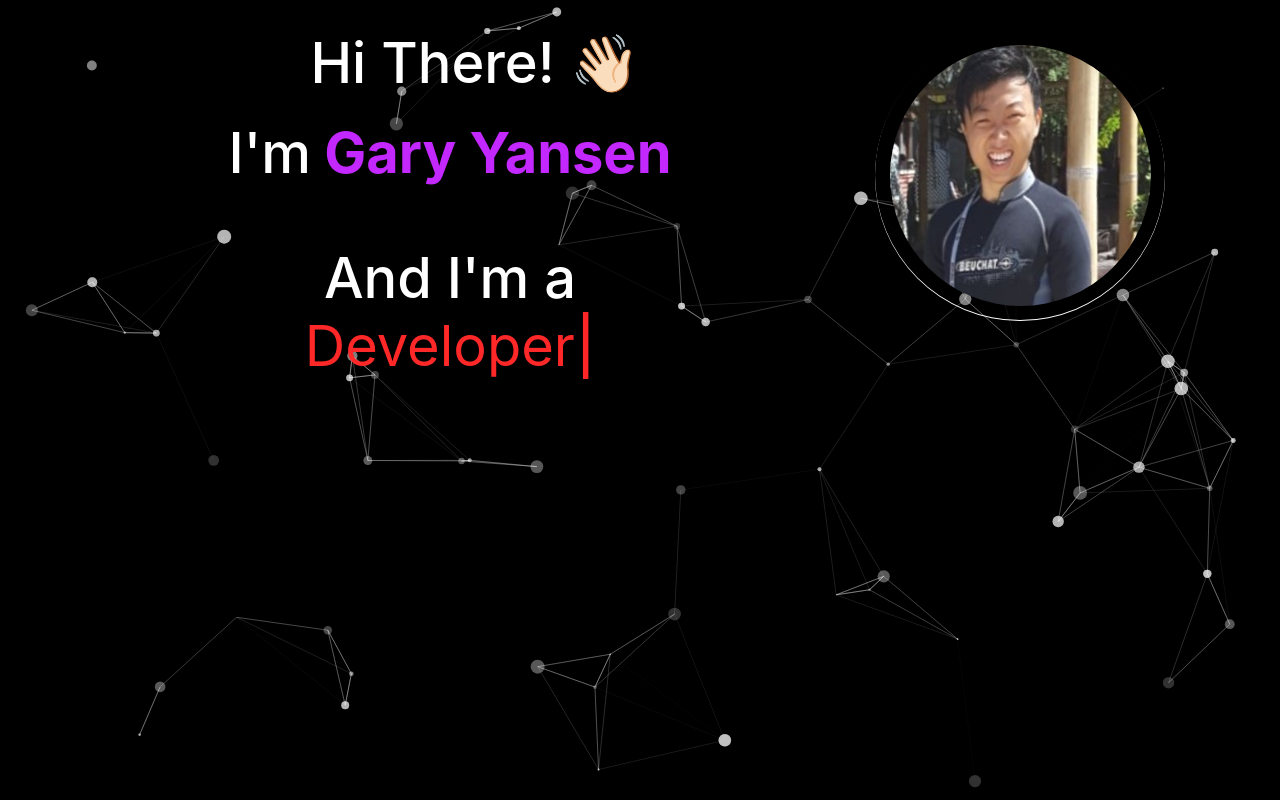
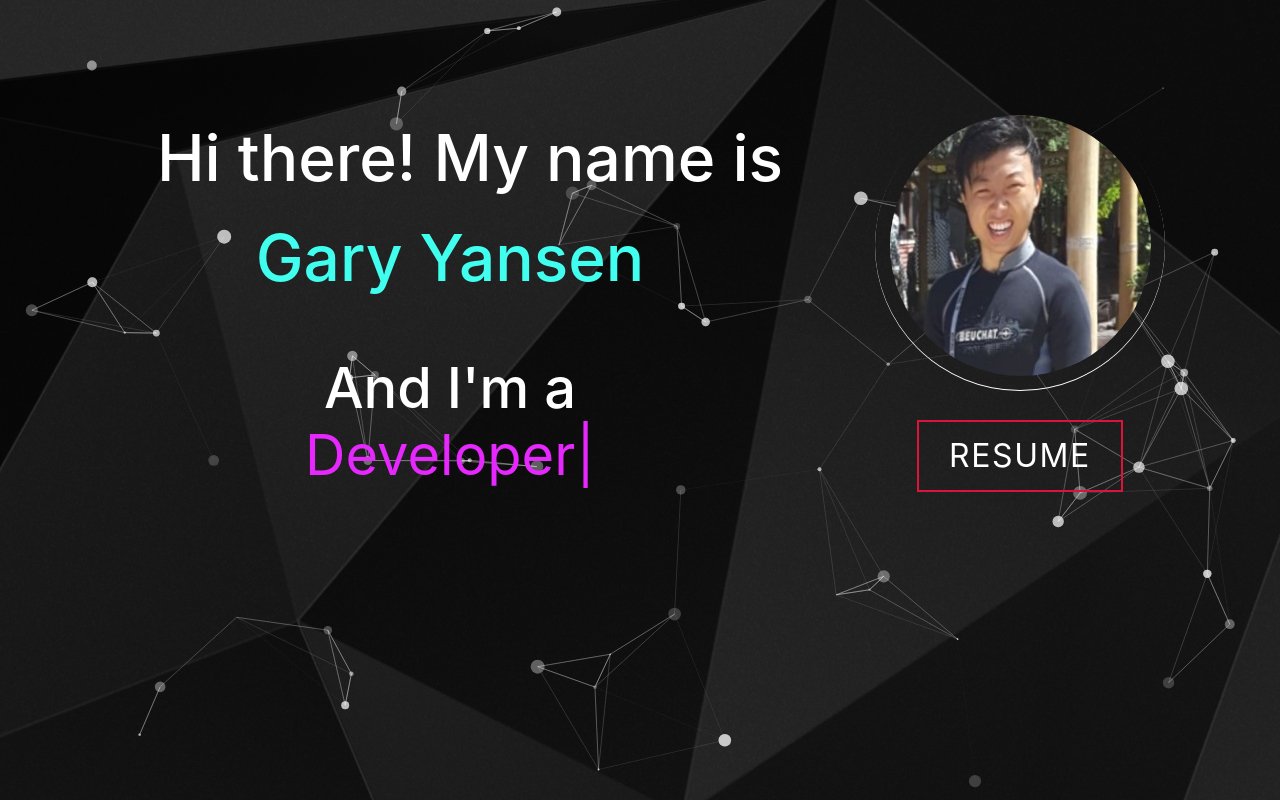
Before and after one commit to g4ryy/portfolio, a React (Create React App) app in the folder frontend/: page / in a window 1280 px wide. Built offline with nearby package versions, Linux system fonts and the light colour scheme; a web font is replaced by a local one.

Commit message:
Add animations to home page

```diff
--- a/frontend/src/App.css
+++ b/frontend/src/App.css
@@ -1,5 +1,14 @@
 .App {
   text-align: center;
+}
+
+body {
+  background: url("./assets/bg.jpg") no-repeat center center fixed;
+  -webkit-background: cover;
+  -moz-background: cover;
+  -o-background: cover;
+  background: cover;
+
 }
 
 .App-logo {
--- a/frontend/src/components/Home/Home.js
+++ b/frontend/src/components/Home/Home.js
@@ -4,35 +4,36 @@ import Particle from '../Particle';
 
 export default function Home() {
     return (
-        <section>
             <div className="home-section container-fluid" id="home">
                 <Particle />
                 <div className="container home-content">
-                    <div className="row" style={{color:'white'}}>
+                    <div className="row">
                         <div className="col-md-8 home-header">
                             <h1 style={{ paddingBottom: 15}} className="heading">
-                                Hi There! <span className="wave" role="img" aria-labelledby="wave">👋🏻</span>
+                                Hi there! My name is
+                                <span></span>
                             </h1>
 
                             <h1 className="heading-name">
-                                I'm
-                                <strong className="main-name"> Gary Yansen</strong>
+                                Gary Yansen
+                                <span></span>
                             </h1>
 
                             <div style={{ padding: 50}}>
-                                <h1 className="heading-des">
+                                <h2 className="heading-des">
                                     And I'm a<Type />
-                                </h1>
+                                </h2>
                             </div>
                         </div>
                         <div className="col-md-4" style={{paddingBottom: 16}}>
                             <div className="profile-picture">
                                 <div className="profile-picture-background" onClick></div>
                             </div>
+
+                            <div id="resume"> resume</div>
                         </div>
                     </div>
                 </div>
             </div>
-        </section>
     )
 }
--- a/frontend/src/styles.css
+++ b/frontend/src/styles.css
@@ -14,75 +14,67 @@ html {
   --imp-text-color: #c770f0;
 }
 
-/* --------- */
 /* Home section */
-/* --------- */
-.wave {
-    animation-name: wave-animation; /* Refers to the name of your @keyframes element below */
-    animation-duration: 2.1s; /* Change to speed up or slow down */
-    animation-iteration-count: infinite; /* Never stop waving :) */
-    transform-origin: 70% 70%; /* Pivot around the bottom-left palm */
-    display: inline-block;
-  }
-
-  @keyframes wave-animation {
-    0% {
-      transform: rotate(0deg);
-    }
-    10% {
-      transform: rotate(14deg);
-    } /* The following five values can be played with to make the waving more or less extreme */
-    20% {
-      transform: rotate(-8deg);
-    }
-    30% {
-      transform: rotate(14deg);
-    }
-    40% {
-      transform: rotate(-4deg);
-    }
-    50% {
-      transform: rotate(10deg);
-    }
-    60% {
-      transform: rotate(0deg);
-    } /* Reset for the last half to pause */
-    100% {
-      transform: rotate(0deg);
-    }
-  }
-
 .home-section {
-    position: relative;
-    background-position: top center;
-    background-repeat: no-repeat;
-    padding-bottom: 30px !important;
-    padding-top: 30px !important;
+  padding-top: 100px !important;
 }
 
 .heading {
-  font-size: 3.5em !important;
-  padding-left: 50px !important;
+  padding-top: 20px;
+  color: transparent;
+  font-size: 4rem !important;
+  padding-left: 40px !important;
+  animation: text-reveal 0.5s ease forwards;
+	animation-delay: 1s;
 }
 
 .heading-name {
-  font-size: 3.5em !important;
+  color: transparent;
+  font-size: 4rem !important;
+  animation: name-reveal 0.5s ease forwards;
+	animation-delay: 2s;
 }
 
 .heading-des {
-  font-size: 3.5em !important;
+  color: transparent;
+  font-size: 3.5rem !important;
+  animation: text-reveal 0.5s ease forwards;
+	animation-delay: 3s;
 }
 
-.main-name {
-  color: #c228ff;
+.heading span {
+	position: absolute !important;
+	top: 0;
+	left: 0;
+	height: 20%;
+	width: 0;
+	background-color: red;
+	animation: box_reveal_one 1s ease;
+	animation-delay: 0.5s;
+}
+
+.heading-name span {
+  margin-left: 100px;
+	position: absolute;
+	left: 0;
+	height: 20%;
+	width: 0;
+	background-color: red;
+	animation: box_reveal_two 1s ease;
+	animation-delay: 1.5s;
 }
 
 .Typewriter__wrapper {
-  color: #ff2828 !important;
+  color: transparent;
   font-weight: 400 !important;
+  animation: type-reveal 0.5s ease forwards;
+	animation-delay: 3.6s;
 }
 .Typewriter__cursor {
-  color: rgb(255, 40, 40) !important;
+  color: transparent;
+  font-weight: 400 !important;
+  animation: type-reveal 0.5s ease forwards !important;
+	animation-delay: 3.6s !important;
 }
 
 .profile-picture {
@@ -104,10 +96,61 @@ html {
   border-radius: 60%;
   background-repeat: no-repeat;
   margin: 0 0 0 15px;
-
 }
 
 .profile-picture-background:hover {
   transform: scale(1.07);
   transition: 1s ease-out;
 }
+
+#resume {
+  display: inline-block;
+	padding: 10px 30px;
+	color: white;
+	background-color: transparent;
+	border: 2px solid crimson;
+	font-size: 2rem;
+	text-transform: uppercase;
+	letter-spacing: 0.1rem;
+	margin-top: 30px;
+}
+
+@keyframes box_reveal_one {
+  50% {
+    width: 100%;
+    left: 0;
+  }
+  100% {
+    width: 0;
+    left: 100%;
+  }
+}
+
+@keyframes box_reveal_two {
+  50% {
+    width: 70%;
+    left: 0;
+  }
+  100% {
+    width: 0;
+    left: 70%;
+  }
+}
+
+@keyframes text-reveal {
+  100% {
+    color: white;
+  }
+}
+
+@keyframes type-reveal {
+  100% {
+    color: rgb(230, 40, 255);
+  }
+}
+
+@keyframes name-reveal {
+  100% {
+    color: #40ffef;
+  }
+}
```
Also changed, not shown: frontend/src/assets/bg.jpg (added). Lines whose indentation alone changed are shown as unchanged.
